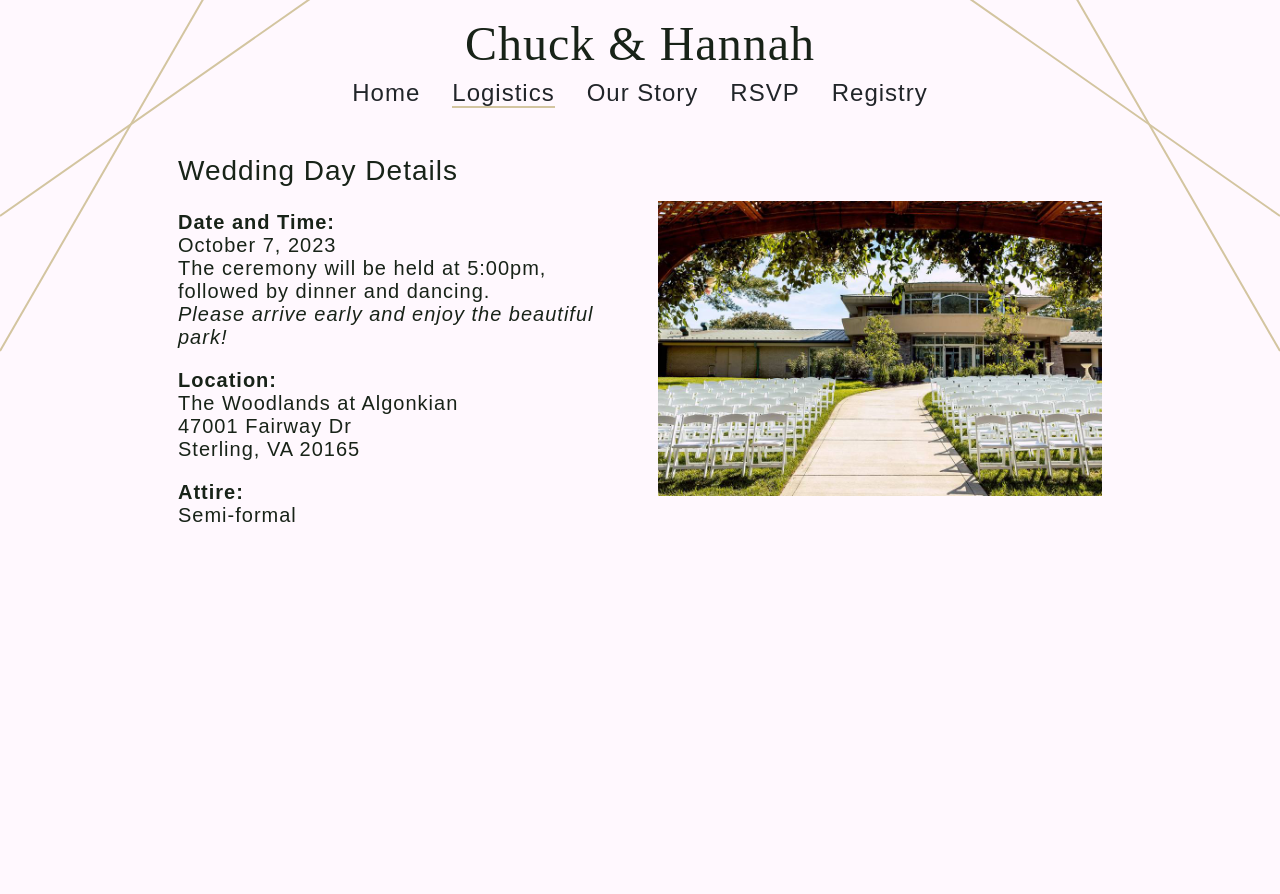
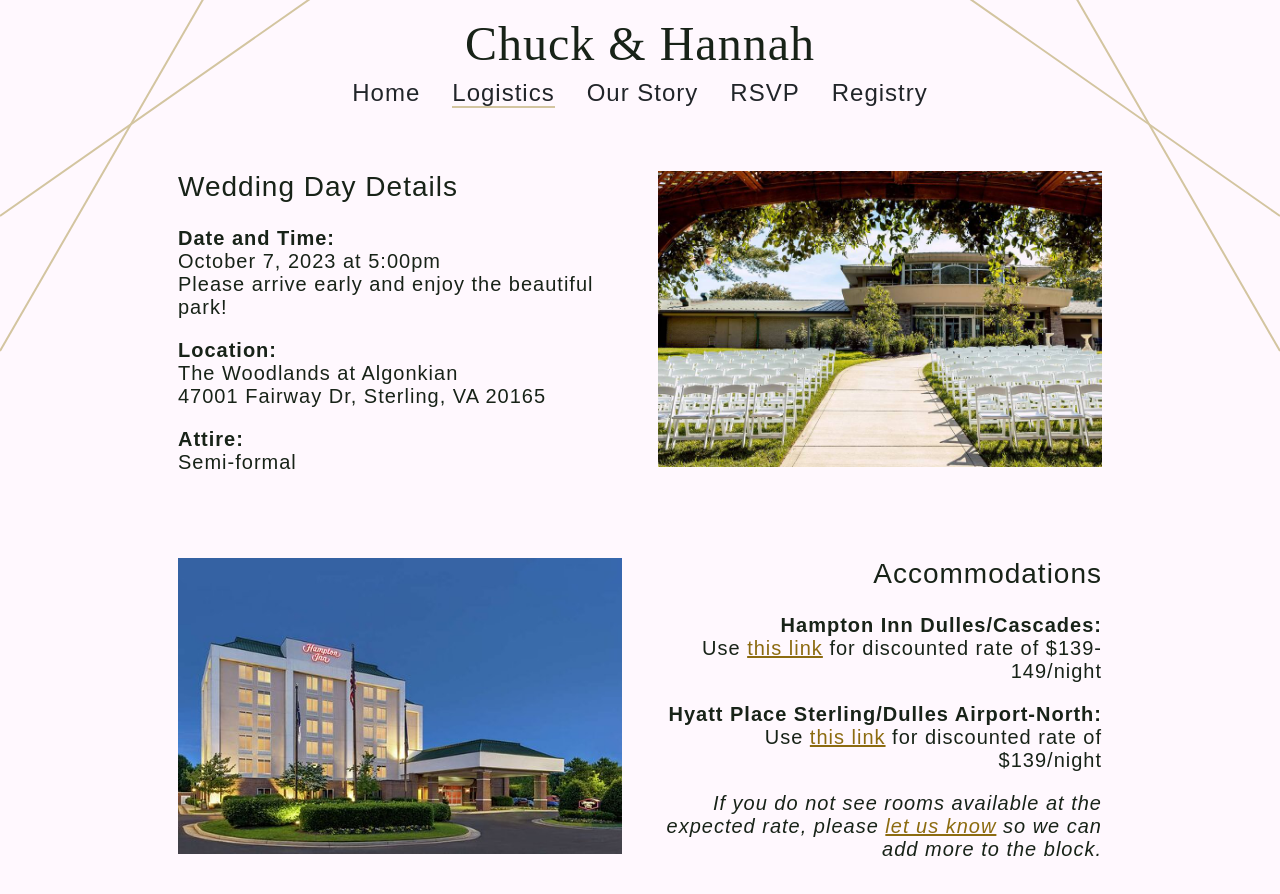
Before and after one commit to HannahStahl/wedding, a React (Create React App) app: page /logistics in a window 1280 px wide. Shown: the top 894 px of the page. Before the commit the page ends 800 px from the top, so only its background shows below. Built offline with nearby package versions, Linux system fonts and the light colour scheme; a web font is replaced by a local one.

Commit message:
Continue building out Logistics page

```diff
--- a/src/App.css
+++ b/src/App.css
@@ -50,12 +50,11 @@
 }
 
 a {
-  color: rgb(33, 37, 41);
-  text-decoration: none;
+  color: #8c6b10;
 }
 
 a:hover {
-  color: rgb(33, 37, 41);
+  color: #8c6b10;
 }
 
 nav {
@@ -66,11 +65,17 @@
 }
 
 nav a {
+  color: rgb(33, 37, 41);
+  text-decoration: none;
   margin: 0 1rem;
   font-size: 24px;
   @media only screen and (max-width: 600px) {
     font-size: 22px;
   }
+}
+
+nav a:hover {
+  color: rgb(33, 37, 41);
 }
 
 .home-header-wrapper {
@@ -109,7 +114,6 @@
   display: flex;
   align-items: center;
   justify-content: center;
-  color: #8c6b10;
 
   > svg {
     margin-left: 0.5rem;
@@ -127,7 +131,15 @@
 .alternating-row {
   display: flex;
   justify-content: space-between;
-  align-items: center;
+  flex-wrap: wrap-reverse;
+  margin: 4rem auto;
+  @media only screen and (max-width: 1100px) {
+    max-width: 520px;
+    margin: 2rem auto;
+  }
+}
+
+.alternating-row.even-row {
   flex-wrap: wrap;
 }
 
@@ -149,6 +161,7 @@
 .logistics-img {
   max-width: 100%;
   max-height: 400px;
+  margin-bottom: 1rem;
 }
 
 .arrow-1 {
@@ -167,3 +180,10 @@
     text-align: unset;
   }
 }
+
+.right-align {
+  text-align: right;
+  @media only screen and (max-width: 1100px) {
+    text-align: unset;
+  }
+}
--- a/src/components/Logistics.js
+++ b/src/components/Logistics.js
@@ -3,23 +3,20 @@
 
 const Logistics = () => (
   <div className="page">
-    <div className="alternating-content">
+    <div className="alternating-content odd-row">
       <Fade duration={2000}>
         <div className="alternating-row">
           <div className="left-align">
             <h1 className="logistics-header">Wedding Day Details</h1>
             <p>
               <b>Date and Time:</b><br />
-              <span className="logistics-subheader">October 7, 2023</span><br />
-              The ceremony will be held at 5:00pm,<br />
-              followed by dinner and dancing.<br />
-              <i>Please arrive early and enjoy the beautiful park!</i>
+              <span className="logistics-subheader">October 7, 2023 at 5:00pm</span><br />
+              Please arrive early and enjoy the beautiful park!
             </p>
             <p>
               <b>Location:</b><br />
               <span className="logistics-subheader">The Woodlands at Algonkian</span><br />
-              47001 Fairway Dr<br />
-              Sterling, VA 20165
+              47001 Fairway Dr, Sterling, VA 20165
             </p>
             <p>
               <b>Attire:</b><br />
@@ -31,6 +28,25 @@
           </div>
         </div>
       </Fade>
+      <Fade duration={2000}>
+        <div className="alternating-row even-row">
+          <div>
+            <img src="/images/hampton.jpeg" alt="Hampton Inn" className="logistics-img" />
+          </div>
+          <div className="right-align">
+            <h1 className="logistics-header">Accommodations</h1>
+            <p>
+              <b>Hampton Inn Dulles/Cascades:</b><br />
+              <span className="logistics-subheader">Use <a href="http://l.h4.hilton.com/rts/go2.aspx?h=2620167&tp=i-16D9-Ak-a7L-DcqNmR-24-13qKQm-1c-l8f7Zf3UW8-bw91S&x=www.my-event.hilton.com/wasslhx-hcw-f281d9dc-f5eb-4baf-badc-1965309a4260/" target="_blank" rel="noopener noreferrer">this link</a> for discounted rate of $139-149/night</span>
+            </p>
+            <p>
+              <b>Hyatt Place Sterling/Dulles Airport-North:</b><br />
+              <span className="logistics-subheader">Use <a href="https://www.hyatt.com/en-US/group-booking/IADZN/G-BSWB" target="_blank" rel="noopener noreferrer">this link</a> for discounted rate of $139/night</span>
+            </p>
+            <i>If you do not see rooms available at the expected rate, please <a href="mailto:hannahstahl14@gmail.com">let us know</a> so we can add more to the block.</i>
+          </div>
+        </div>
+      </Fade>
     </div>
   </div>
 );
```
Also changed, not shown: public/images/hampton.jpeg (added).
